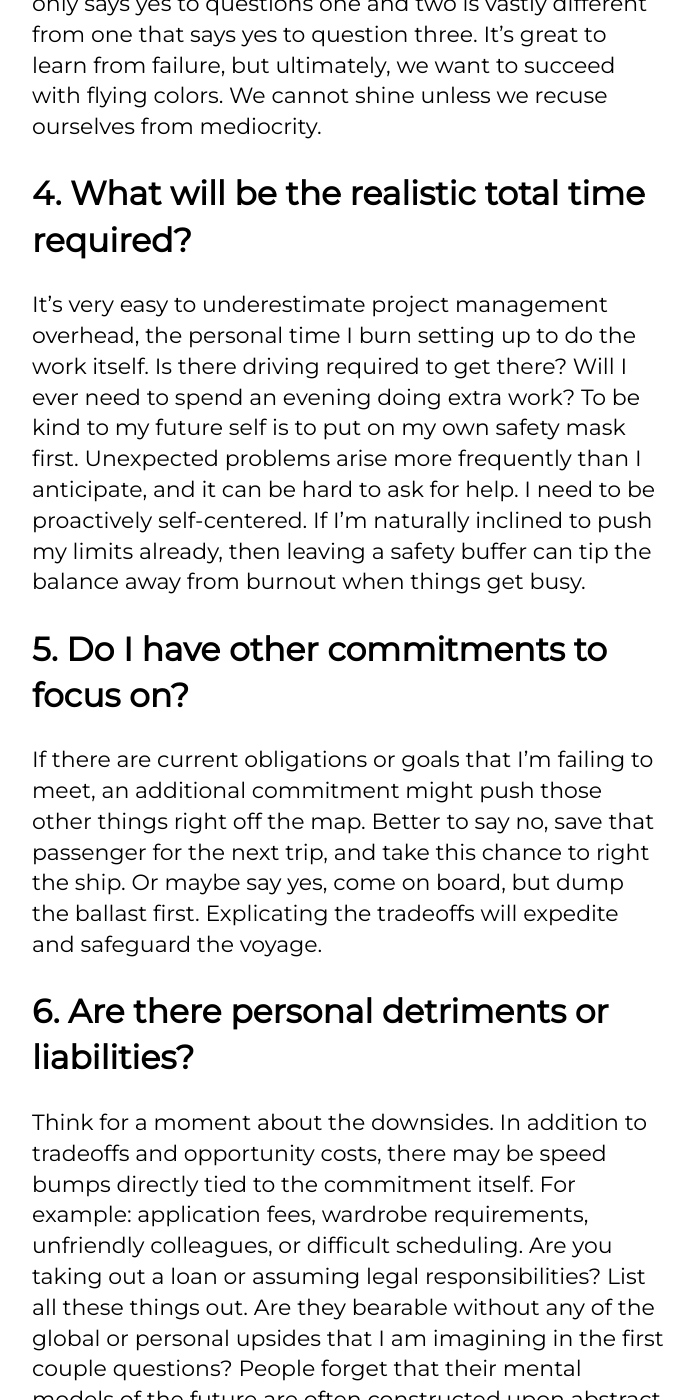
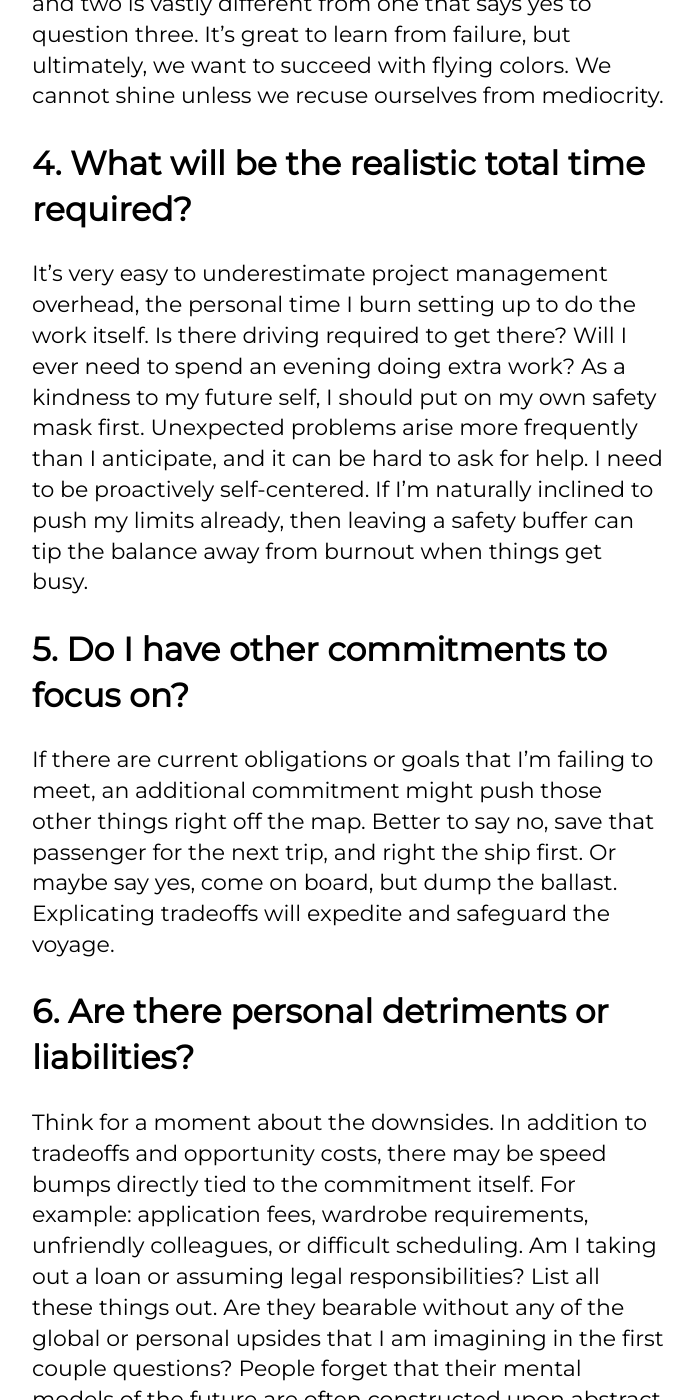
Before and after one commit to trattner/atratt, a Jekyll site: the page built from _posts/2019-2-3-making-decisions.md, in a window 1280 px wide and 1400 px high, scrolled down 2755 px. Shown: the whole window, without its empty margins (292-986 px from the left). Built offline with Jekyll 4.4.1, drawn with Linux system fonts in a browser that asks for light colours; nearby versions of some CDN libraries; some web fonts are replaced; some of the changed text lies outside the part shown.

Commit message:
light edits

```diff
--- a/_posts/2019-2-3-making-decisions.md
+++ b/_posts/2019-2-3-making-decisions.md
@@ -4,7 +4,7 @@
 date: 2019-2-3
 ---
 
-How should we spend our time? What should we be doing? These are vitally important questions, and I've come to appreciate them more and more with age.
+How should we spend our time? I've come to appreciate this vitally important question more and more with age.
 
 There are lots of decision-making frameworks out there, but in my experience, process is secondary to attitude. If we are just going through the motions mechanically, if our heart and soul aren't fully committed to establishing ground truth, then it doesn't really matter which set of questions we choose to ask ourselves. Whatever decision we face, we will simply find a convenient heuristic.
 
@@ -26,16 +26,16 @@
 
 ## 3. Why am I uniquely well-suited to do this?
 
-Maybe I have a distinctive combination of skills, or maybe I have a burning passion that will carry me through <a href="https://smile.amazon.com/Dip-Little-Book-Teaches-Stick/dp/1591841666/ref=sr_1_1?ie=UTF8&qid=1509722434&sr=8-1&keywords=the+dip+godin" target="_blank">the dip</a>. A new commitment integrates with existing priorities, needs, availability, and resources. If not, I should rearrange those things to fit the new commitment. As time goes on, harmony binds. Dissonance can lead to dialectics but tends toward dissolution. A project that only says yes to questions one and two is vastly different from one that says yes to question three. It's great to learn from failure, but ultimately, we want to succeed with flying colors. We cannot shine unless we recuse ourselves from mediocrity.
+Maybe I have a distinctive combination of skills, or maybe I have a burning passion that will carry me through <a href="https://smile.amazon.com/Dip-Little-Book-Teaches-Stick/dp/1591841666/ref=sr_1_1?ie=UTF8&qid=1509722434&sr=8-1&keywords=the+dip+godin" target="_blank">the dip</a>. Ideally, a new commitment integrates with existing priorities, needs, availability, and resources. If not, I should consider rearranging those things to fit the new commitment. As time goes on, harmony binds. Dissonance can lead to dialectics but tends toward dissolution. A project that only says yes to questions one and two is vastly different from one that says yes to question three. It's great to learn from failure, but ultimately, we want to succeed with flying colors. We cannot shine unless we recuse ourselves from mediocrity.
 
 ## 4. What will be the realistic total time required?
 
-It's very easy to underestimate project management overhead, the personal time I burn setting up to do the work itself. Is there driving required to get there? Will I ever need to spend an evening doing extra work? To be kind to my future self is to put on my own safety mask first. Unexpected problems arise more frequently than I anticipate, and it can be hard to ask for help. I need to be proactively self-centered. If I'm naturally inclined to push my limits already, then leaving a safety buffer can tip the balance away from burnout when things get busy.
+It's very easy to underestimate project management overhead, the personal time I burn setting up to do the work itself. Is there driving required to get there? Will I ever need to spend an evening doing extra work? As a kindness to my future self, I should put on my own safety mask first. Unexpected problems arise more frequently than I anticipate, and it can be hard to ask for help. I need to be proactively self-centered. If I'm naturally inclined to push my limits already, then leaving a safety buffer can tip the balance away from burnout when things get busy.
 
 ## 5. Do I have other commitments to focus on?
 
-If there are current obligations or goals that I'm failing to meet, an additional commitment might push those other things right off the map. Better to say no, save that passenger for the next trip, and take this chance to right the ship. Or maybe say yes, come on board, but dump the ballast first. Explicating the tradeoffs will expedite and safeguard the voyage.
+If there are current obligations or goals that I'm failing to meet, an additional commitment might push those other things right off the map. Better to say no, save that passenger for the next trip, and right the ship first. Or maybe say yes, come on board, but dump the ballast. Explicating tradeoffs will expedite and safeguard the voyage.
 
 ## 6. Are there personal detriments or liabilities?
 
-Think for a moment about the downsides. In addition to tradeoffs and opportunity costs, there may be speed bumps directly tied to the commitment itself. For example: application fees, wardrobe requirements, unfriendly colleagues, or difficult scheduling. Are you taking out a loan or assuming legal responsibilities? List all these things out. Are they bearable without any of the global or personal upsides that I am imagining in the first couple questions? People forget that their mental models of the future are often constructed upon abstract values. Practical details tend to dominate the present. It can be easy to wish away debt with hope, until it's time to sell the restaurant or go back to school for a different degree.
+Think for a moment about the downsides. In addition to tradeoffs and opportunity costs, there may be speed bumps directly tied to the commitment itself. For example: application fees, wardrobe requirements, unfriendly colleagues, or difficult scheduling. Am I taking out a loan or assuming legal responsibilities? List all these things out. Are they bearable without any of the global or personal upsides that I am imagining in the first couple questions? People forget that their mental models of the future are often constructed upon abstract values. Practical details tend to dominate the present. It can be easy to wish away debt with hope, until the market realities force us to sell the restaurant or go back to school for a different degree.
```
